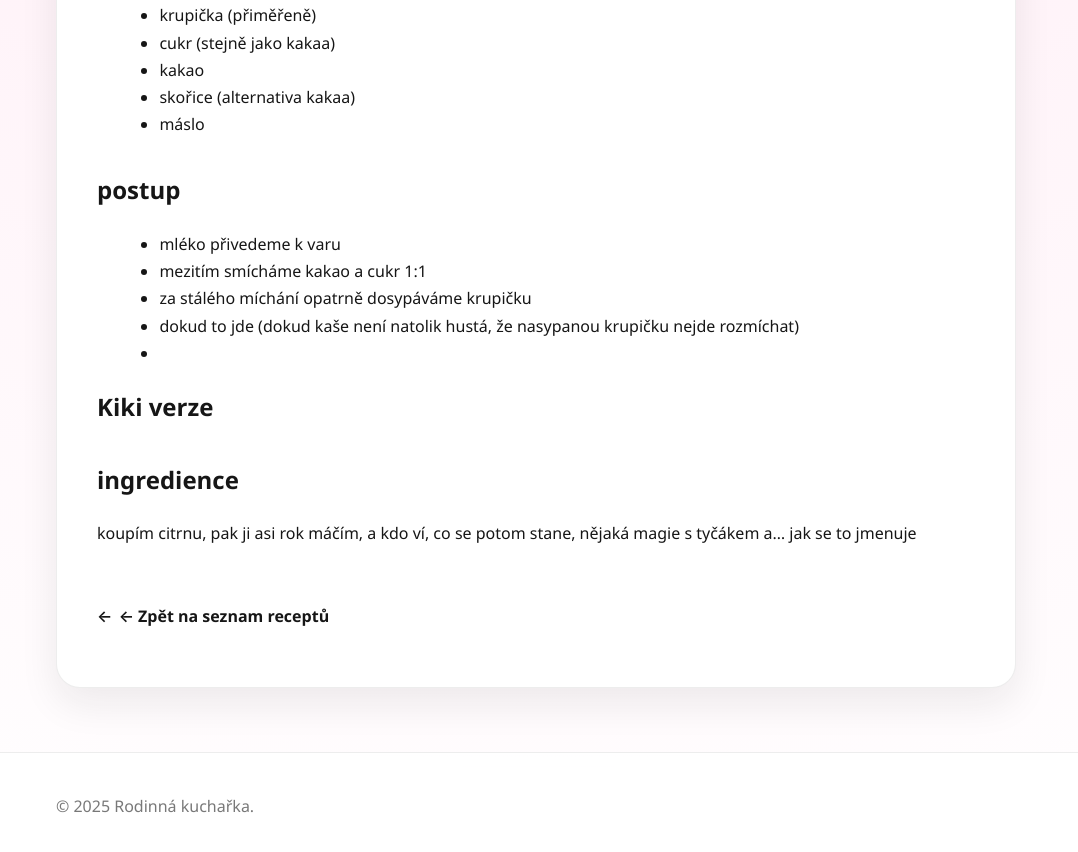
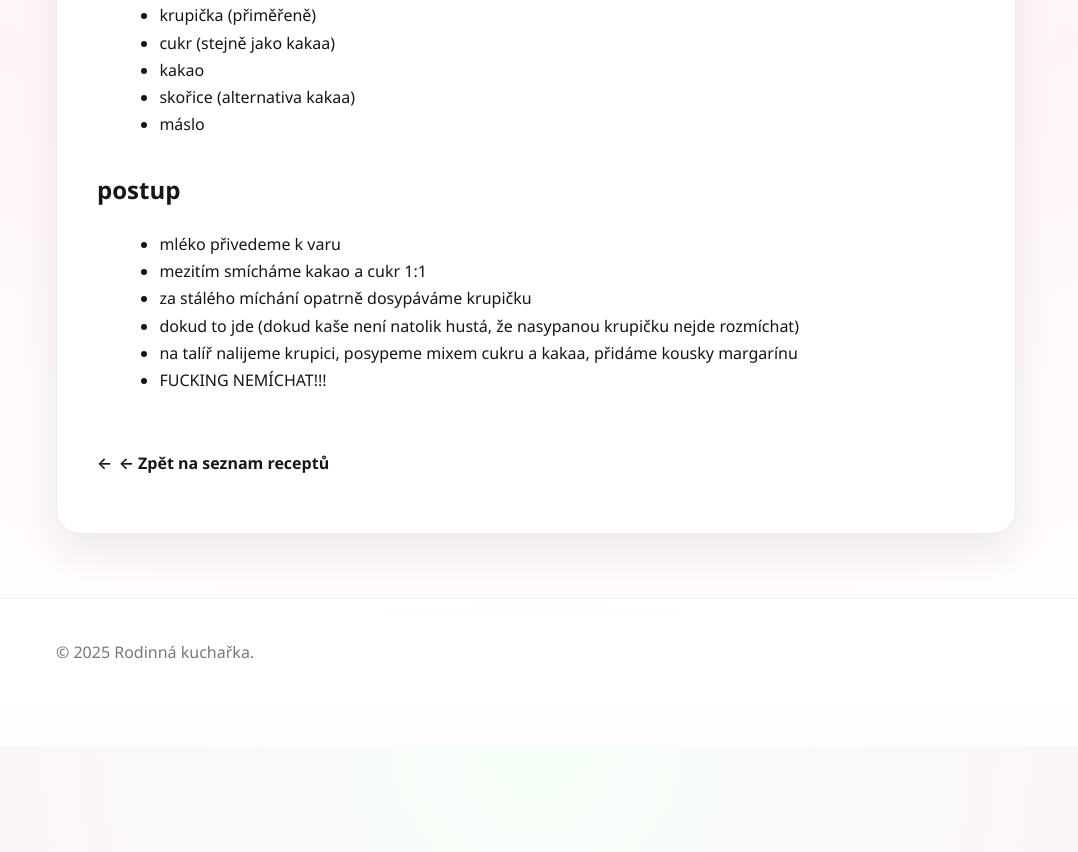
Before and after one commit to lamanchy/cookbook, a Jekyll site: the page built from recipes/Krupicová kaše s pórkem.md, in a window 1280 px wide and 900 px high, scrolled down 803 px. Shown: the top 852 px of the window, without its empty margins (104-1182 px from the left). Built offline with Jekyll 4.4.1, drawn with Linux system fonts in a browser that asks for light colours; after the commit the page ends 1549 px from its top, so only the background shows below that.

Commit message:
recipes/Krupicová kaše s pórkem.md updated from https://stackedit.io/

```diff
--- a/recipes/Krupicová kaše s pórkem.md
+++ b/recipes/Krupicová kaše s pórkem.md
@@ -21,11 +21,9 @@ tags:
 - mezitím smícháme kakao a cukr 1:1
 - za stálého míchání opatrně dosypáváme krupičku
 - dokud to jde (dokud kaše není natolik hustá, že nasypanou krupičku nejde rozmíchat)
--
+- na talíř nalijeme krupici, posypeme mixem cukru a kakaa, přidáme kousky margarínu
+- FUCKING NEMÍCHAT!!!
 
-# Kiki verze
-## ingredience
-koupím citrnu, pak ji asi rok máčím, a kdo ví, co se potom stane, nějaká magie s tyčákem a... jak se to jmenuje
 <!--stackedit_data:
-eyJoaXN0b3J5IjpbLTE1MDU1MTI5N119
+eyJoaXN0b3J5IjpbMTA5NzAzOTU5XX0=
 -->
```
